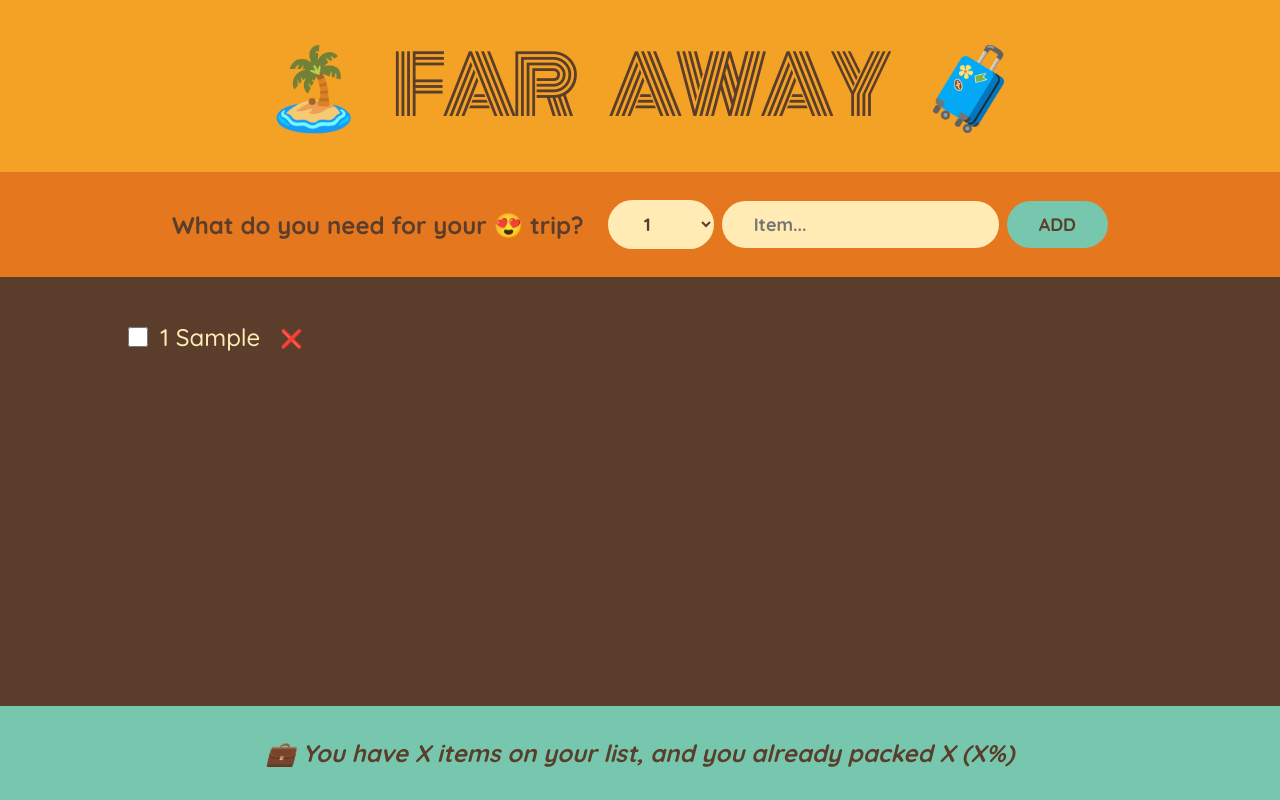
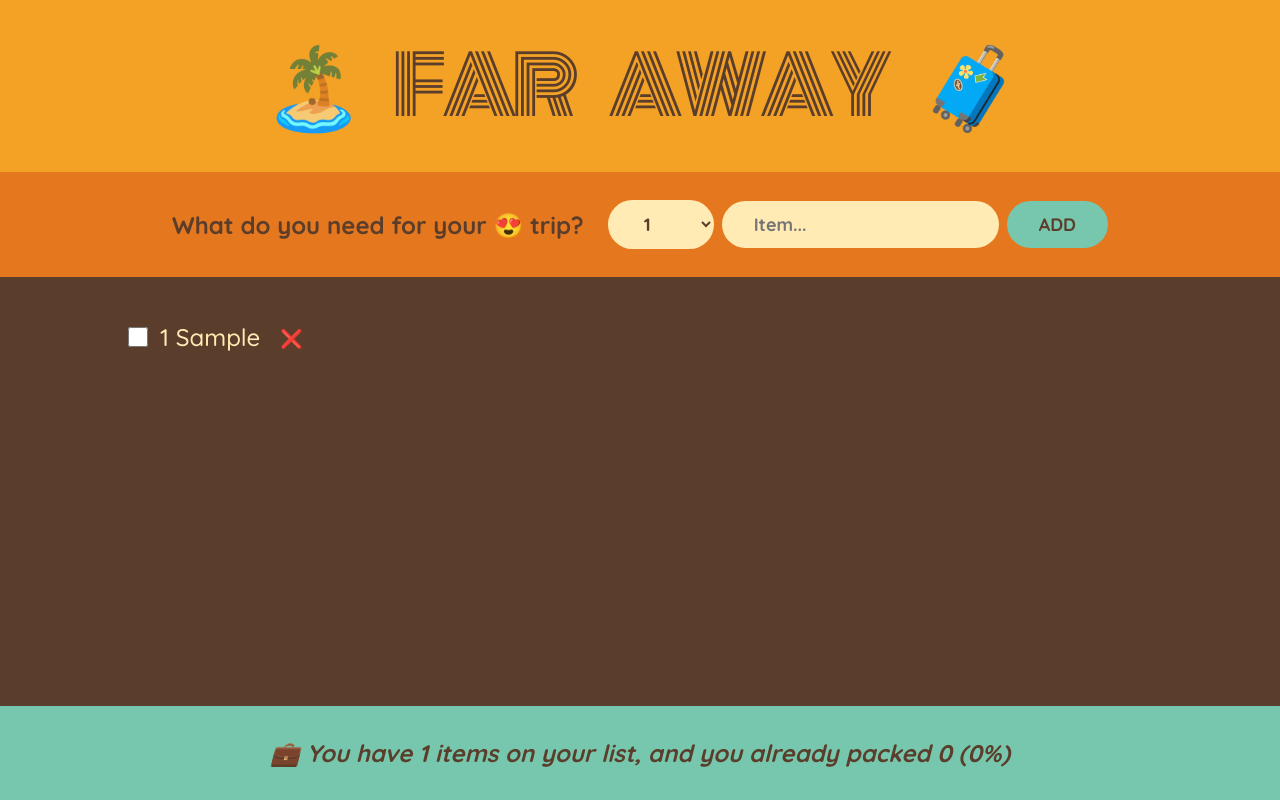
Before and after one commit to ingvillajimenez/05-travel-list, a React (Create React App) app: page / in a window 1280 px wide. Both pictures are taken after typing "Sample" into the empty fields and a click on the button "ADD". Built offline with nearby package versions, Linux system fonts and the light colour scheme.

Commit message:
Calculating Statistics as Derived State

```diff
--- a/src/App.js
+++ b/src/App.js
@@ -36,7 +36,7 @@
         onDeleteItem={handleDeleteItem}
         onToggleItem={handleToggleItem}
       />
-      <Stats />
+      <Stats items={items} />
     </div>
   );
 }
@@ -57,7 +57,6 @@
     if (!description) return;
 
     const newItem = { description, quantity, packed: false, id: Date.now() };
-    console.log(newItem);
 
     onAddItems(newItem);
 
@@ -126,10 +125,27 @@
   );
 }
 
-function Stats() {
+function Stats({ items }) {
+  if (!items.length)
+    return (
+      <p className="stats">
+        <em>Start adding some items to your packing list 🚀</em>
+      </p>
+    );
+
+  //////////////////////////////////////////
+  // Calculating Statistics as Derived State
+  const numItems = items.length;
+  const numPacked = items.filter((item) => item.packed).length;
+  const percentage = Math.round((numPacked / numItems) * 100);
+
   return (
     <footer className="stats">
-      <em>💼 You have X items on your list, and you already packed X (X%)</em>
+      <em>
+        {percentage === 100
+          ? "You got everything! Ready to go ✈️"
+          : `💼 You have ${numItems} items on your list, and you already packed ${numPacked} (${percentage}%)`}
+      </em>
     </footer>
   );
 }
```
